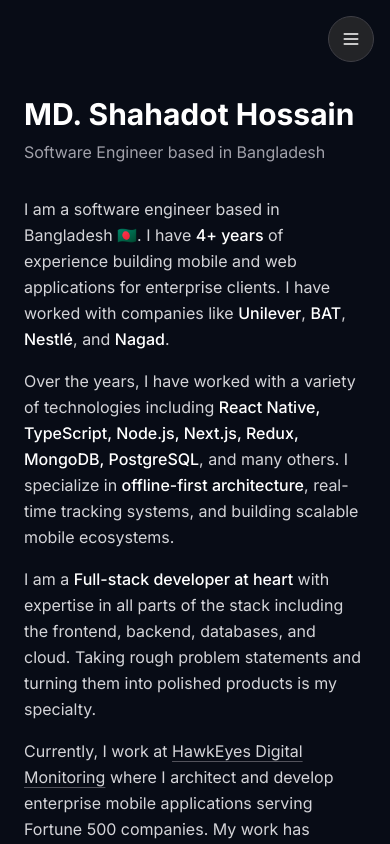
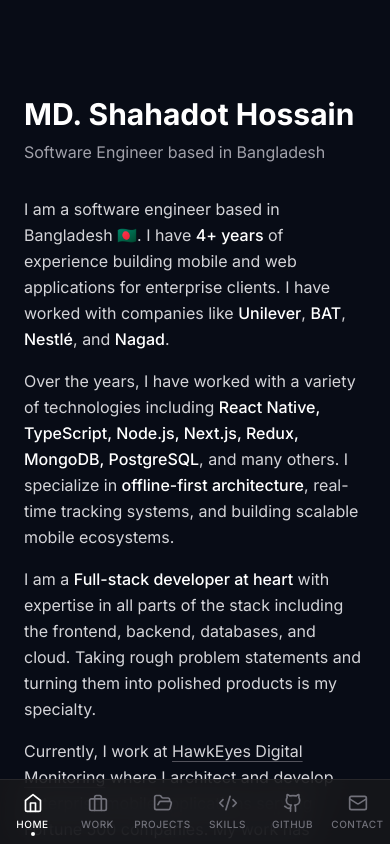
Before and after one commit to shahadot786/my-portfolio, a Next.js app: page / in a window 390 px wide. Shown: the top 844 px of the page. Built offline with nearby package versions, Linux system fonts and the light colour scheme.

Commit message:
feat: add google site verifiacation

```diff
--- a/app/layout.tsx
+++ b/app/layout.tsx
@@ -74,6 +74,9 @@
       "max-snippet": -1,
     },
   },
+  verification: {
+    google: process.env.GOOGLE_SITE_VERIFICATION,
+  },
 };
 
 export default function RootLayout({
@@ -118,7 +121,7 @@
       </head>
       <body className={inter.className}>
         <Navigation />
-        <main className="min-h-screen pt-24 pb-16">{children}</main>
+        <main className="min-h-screen pt-24 pb-24 md:pb-16">{children}</main>
       </body>
     </html>
   );
--- a/components/sections/Navigation.tsx
+++ b/components/sections/Navigation.tsx
@@ -39,35 +39,29 @@
         </div>
       </nav>
 
-      {/* Mobile Navigation */}
-      <nav className="fixed top-4 right-4 z-50 md:hidden">
-        <button
-          onClick={() => setMobileMenuOpen(!mobileMenuOpen)}
-          className="p-3 rounded-full bg-zinc-800/90 border border-zinc-700 text-white backdrop-blur-sm"
-          aria-label="Toggle menu"
-        >
-          {mobileMenuOpen ? <X size={20} /> : <Menu size={20} />}
-        </button>
-
-        {mobileMenuOpen && (
-          <div className="absolute top-14 right-0 w-48 py-2 bg-zinc-800/95 border border-zinc-700 rounded-xl backdrop-blur-sm shadow-xl">
+      {/* Mobile Bottom Tab Navigation */}
+      <nav className="fixed bottom-0 left-0 right-0 z-50 md:hidden bg-zinc-900/80 border-t border-zinc-800 backdrop-blur-lg pb-safe">
+        <div className="flex items-center justify-around h-16">
           {navItems.map((item) => {
             const isActive = pathname === item.href;
             return (
               <Link
                 key={item.href}
                 href={item.href}
-                  onClick={() => setMobileMenuOpen(false)}
-                  className={`flex items-center gap-3 px-4 py-3 text-sm transition-colors ${isActive ? "text-white bg-zinc-700/50" : "text-zinc-400 hover:text-white hover:bg-zinc-700/30"
+                className={`flex flex-col items-center justify-center gap-1 w-full h-full transition-colors ${isActive ? "text-white" : "text-zinc-500 hover:text-zinc-300"
                   }`}
               >
-                  <item.icon size={16} />
+                <item.icon size={20} className={isActive ? "text-white" : "text-zinc-500"} />
+                <span className="text-[10px] font-medium uppercase tracking-wider">
                   {item.label}
+                </span>
+                {isActive && (
+                  <span className="absolute bottom-2 w-1 h-1 rounded-full bg-white" />
+                )}
               </Link>
             );
           })}
         </div>
-        )}
       </nav>
     </>
   );
```
Also changed, not shown: app/globals.css (+14 -23 lines). Lines whose indentation alone changed are shown as unchanged.
